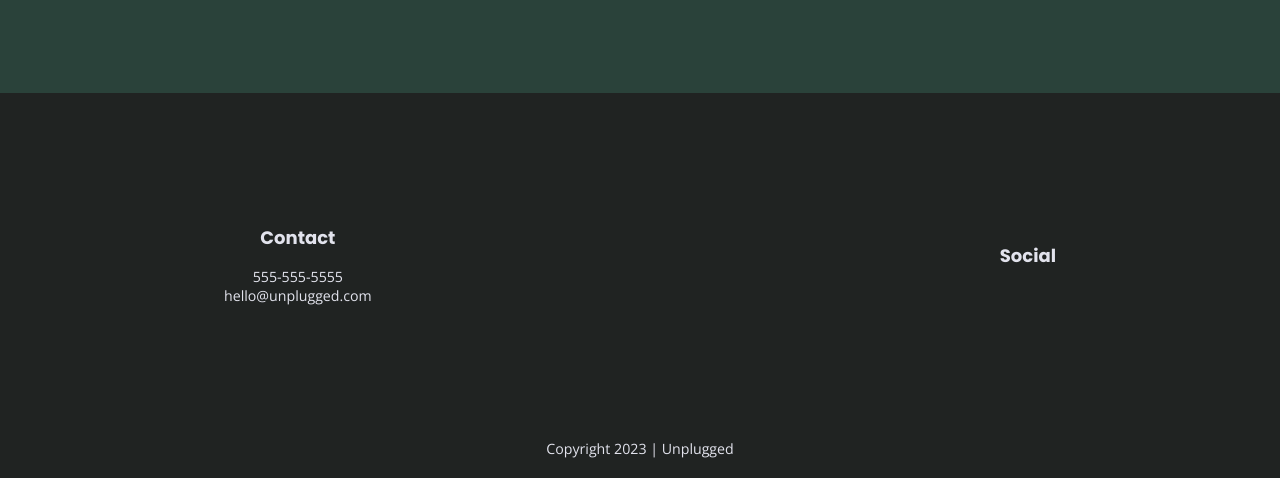
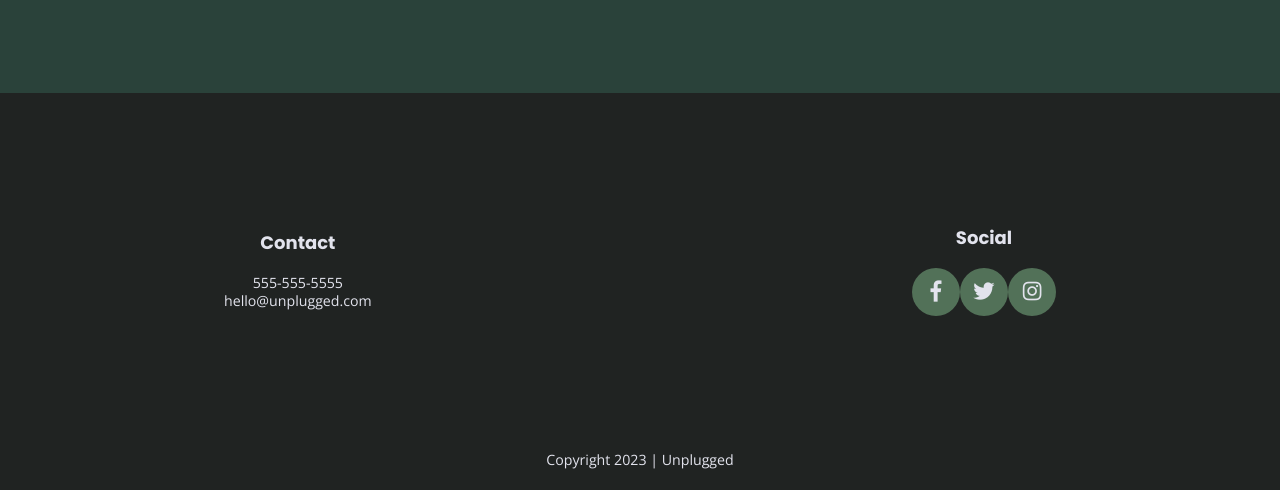
Before and after one commit to huntscato/unplugged, a website built with Parcel: page index.html in a window 1280 px wide. Shown: the part 2480-2970 px from the top of the page. Built offline with nearby package versions, Linux system fonts and the light colour scheme.

Commit message:
Added social icons

```diff
--- a/css/main.css
+++ b/css/main.css
@@ -147,6 +147,21 @@
       font-size: 4em;
       margin-bottom: 40px;
      }
+
+     .social-icons i {
+      font-size: 1.5em;
+      }
+
+      .social-icons p {
+        background-color: #527158;
+        border-radius: 50%;
+        width: 40px;
+        height: 40px;
+        display: flex;
+        justify-content: center;
+        align-items: center;
+        padding: 4px;
+      }
 
   /* ----------Base Header - Footer Styles---------- */
 
--- a/index.html
+++ b/index.html
@@ -164,13 +164,13 @@
           <h4>Social</h4>
           <div class="social-icons">
             <p>
-              <a href="https://www.facebook.com/Skillcrush/" target="_blank"></a>
+              <a href="https://www.facebook.com/Skillcrush/" target="_blank"><i class="fab fa-facebook-f"></i></a>
             </p>
             <p>
-              <a href="https://twitter.com/Skillcrush" target="_blank"></a>
+              <a href="https://twitter.com/Skillcrush" target="_blank"><i class="fab fa-twitter"></i></a>
             </p>
             <p>
-              <a href="https://www.instagram.com/skillcrush/" target="_blank"></a>
+              <a href="https://www.instagram.com/skillcrush/" target="_blank"><i class="fab fa-instagram"></i></a>
             </p>
           </div>
         </div>
```
Also changed, not shown: about/index.html (+3 -3 lines), faq/index.html (+3 -3 lines).
